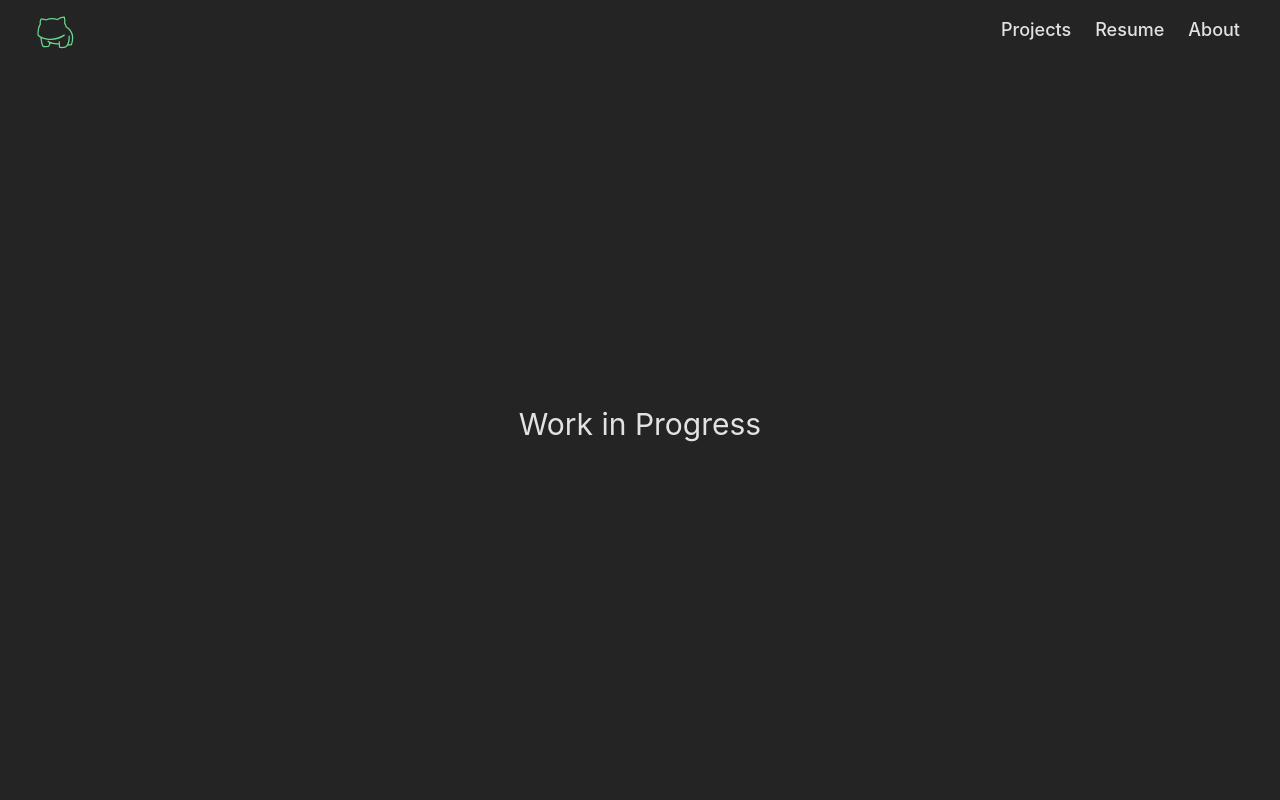
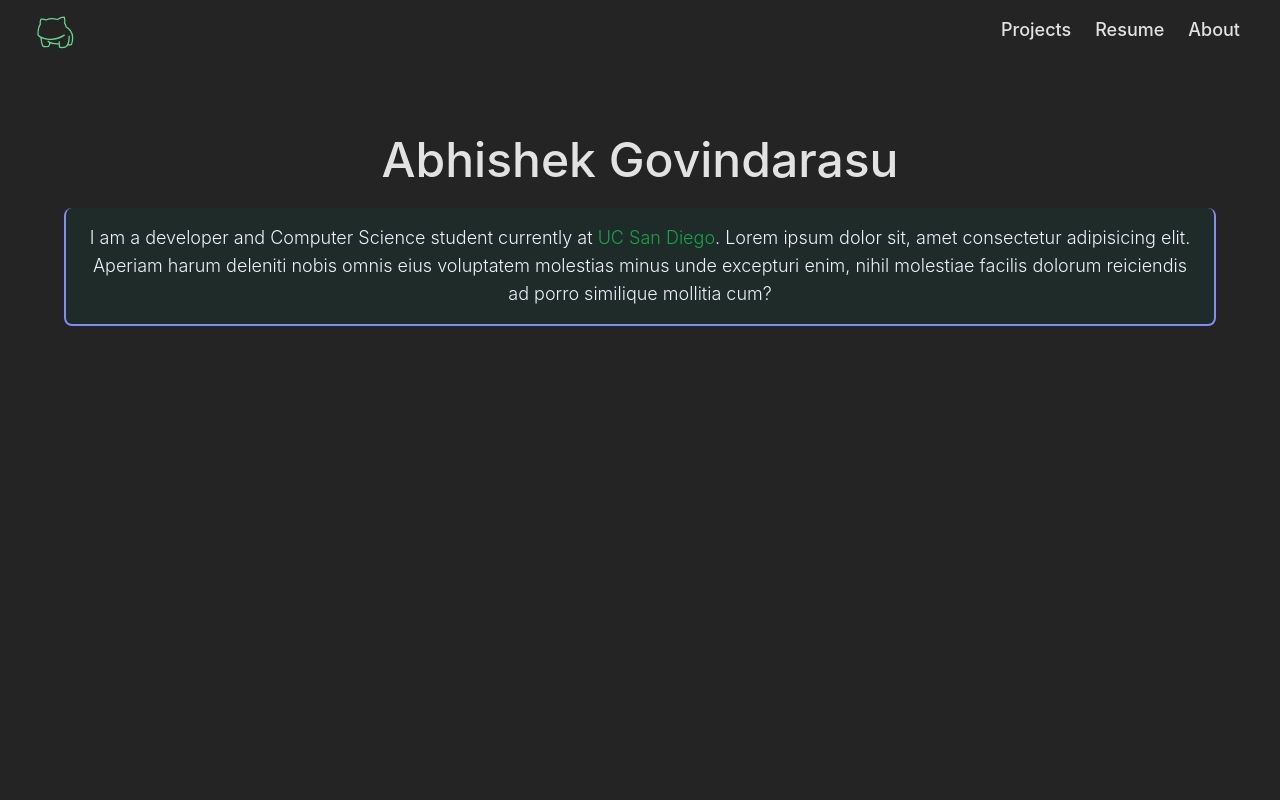
Before and after one commit to abhishekg999/home, a Preact app: page / in a window 1280 px wide. Shown: the top 800 px of the page. Built offline with nearby package versions, Linux system fonts and the light colour scheme.

Commit message:
animation?

```diff
--- a/src/app.tsx
+++ b/src/app.tsx
@@ -4,13 +4,26 @@ export function App() {
     return (
         <>
             <Navbar />
-            <div className="text-center">
-                <div className="h-[calc(100vh-4rem)] flex justify-center items-center text-3xl">
-                    Work in Progress
-                </div>
-                <div className="h-[calc(100vh-4rem)] flex justify-center items-center text-3xl">
-                    meow
-                </div>
+            <div className="">
+                <section class="h-[calc(100vh-4rem)] flex flex-col text-center m-8 py-12">
+                    <h1 class="text-5xl inset-2 font-medium mb-6 z-10">Abhishek Govindarasu</h1>
+
+                    <div className="rounded-lg bg-[#1f2b28] p-4 mx-8 relative border-solid border-b-2 border-r-2 border-l-2 border-indigo-400">
+                        <p className="text-lg font-light text-[#ebf2fa]">
+                            I am a developer and Computer Science student currently at <span className="text-green-600">UC San Diego</span>.
+                            Lorem ipsum dolor sit, amet consectetur adipisicing elit. Aperiam harum deleniti nobis omnis eius voluptatem molestias minus unde excepturi enim, nihil molestiae facilis dolorum reiciendis ad porro similique mollitia cum?
+                        </p>
+
+                        {/* <div className="absolute bg-[#62929e] opacity-60 h-16 w-16 bottom-0 right-0 m-4"></div>
+                        <div className="absolute bg-[#62929e] opacity-60 h-16 w-16 bottom-0 right-0 m-4"></div>
+                        <div className="absolute bg-[#62929e] opacity-60 h-16 w-16 bottom-0 right-0 m-4"></div> */}
+                    </div>
+
+
+                </section>
+                <section className="h-[calc(100vh-4rem)] flex justify-center items-center">
+                    <p>meow</p>
+                </section>
 
             </div>
             {/*<!-- <Footer />*/}
--- a/src/components/Navbar.tsx
+++ b/src/components/Navbar.tsx
@@ -8,13 +8,14 @@ export function Navbar() {
                 fill-rule="nonzero"
                 stroke-linecap="round"
                 stroke-linejoin="round"
-                className="width-14 h-14 sm:w-16 sm:h-16"
+                stroke="#67d78e"
+                stroke-width="22"
+                id="loading-logo"
+                className="width-14 h-14 sm:w-16 sm:h-16 hover:stroke-slate-600"
             >
                 <path
                     d="M706.763 591.198C487.108 734.611 271.782 630.654 245.675 587.593C245.675 587.593 243.241 461.371 286.977 398.907C286.977 398.907 275.227 359.998 297.734 311.221C297.734 311.221 344.121 303.407 386.147 325.166C386.147 325.166 475.02 281.754 586.899 316.732C586.899 316.732 651.192 275.357 707.316 275.891C707.316 275.891 722.547 343.267 712.65 381.429C712.65 381.429 732.389 410.685 740.274 448.182C740.274 448.182 912.349 523.818 832.191 757.558C832.191 757.558 785.408 768.211 763.526 760.355C763.526 760.355 791.888 714.947 793.129 609.486C793.129 609.486 793.62 771.895 723.623 803.366C723.623 803.366 651.23 813.887 622.556 801.725C622.556 801.725 617.352 726.491 619.536 708.958L619.295 742.611C619.295 742.611 474.538 748.03 421.751 699.374L451.38 718.183C454.827 763.896 427.123 789.498 427.123 789.498C427.123 789.498 348.064 794.96 337.774 788.237C337.774 788.237 312.613 771.607 296.482 625.491"
                     fill="none"
-                    stroke="#67d78e"
-                    stroke-width="22"
                 />
             </svg>
 
--- a/src/index.css
+++ b/src/index.css
@@ -57,3 +57,21 @@ body {
 ::-webkit-scrollbar-thumb:hover{
 	background-color: #BBBBBB;
 }
+
+#loading-logo {
+    fill: none;
+    stroke: #67d78e;
+    stroke-dasharray: 2985;
+    animation: draw 1s normal forwards cubic-bezier(.66,.97,.68,1.02);
+}
+
+
+@keyframes draw {
+  from {
+    stroke-dashoffset: 2985;
+    fill: #67d78e;
+  }
+  to {
+    stroke-dashoffset: 0;
+  }
+}
--- a/tailwind.config.js
+++ b/tailwind.config.js
@@ -5,7 +5,9 @@ export default {
       "./src/**/*.{js,ts,jsx,tsx}",
     ],
     theme: {
-      extend: {},
+      extend: {
+
+      },
     },
     variants: {
         fill: ['hover', 'focus'],
```
Also changed, not shown: public/bulba.svg (added).
